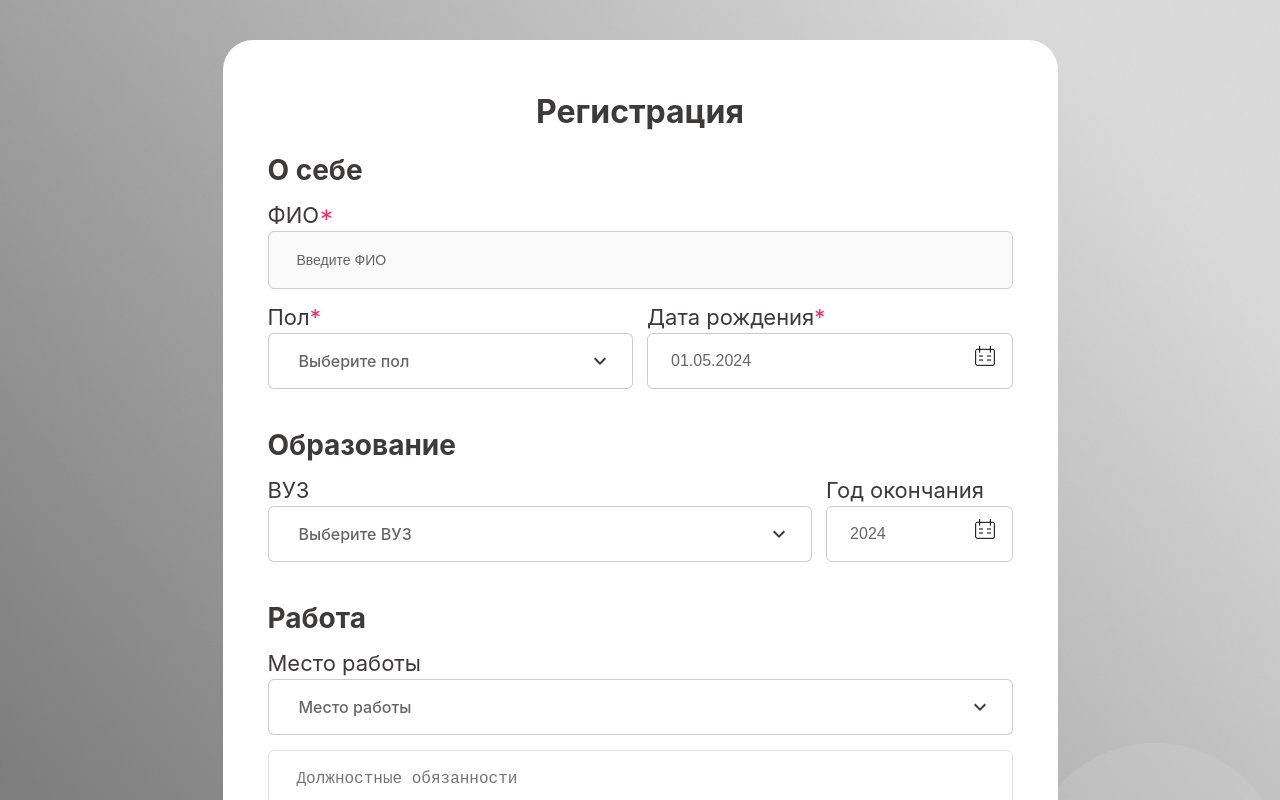
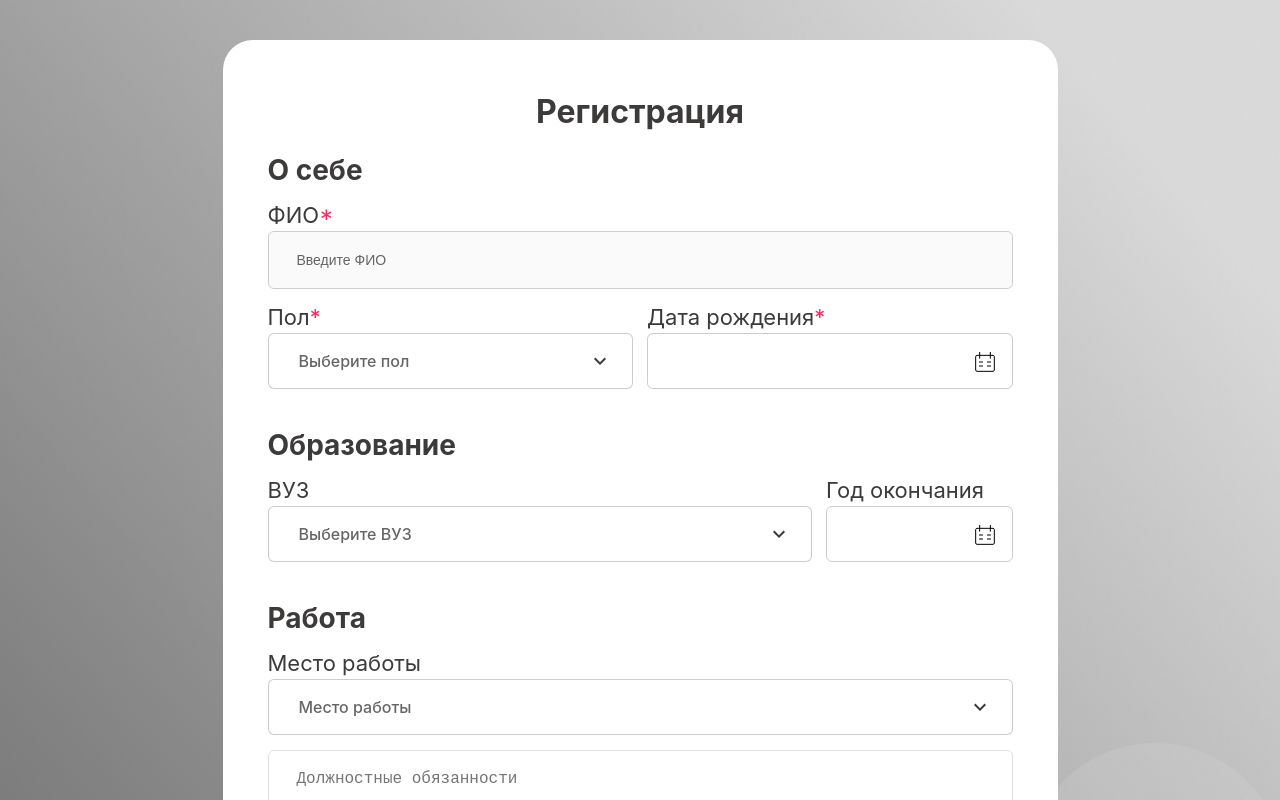
Before and after one commit to Bakirovildar/registration-test, a React (Create React App) app: page / in a window 1280 px wide. Built offline with nearby package versions, Linux system fonts and the light colour scheme.

Commit message:
добавил валидацию для каждого элемента

```diff
--- a/src/components/inputs/calendar/CustomCalendar.tsx
+++ b/src/components/inputs/calendar/CustomCalendar.tsx
@@ -13,7 +13,7 @@ interface ICustomCalendar {
 }
 
 export const CustomCalendar = ({ dateFormat, required, headTitle, isInvalid, onChange }: ICustomCalendar) => {
-    const [date, setDate] = useState<Nullable<Date>>(new Date())
+    const [date, setDate] = useState<Nullable<Date>>()
 
     useEffect(() => {
         onChange(date)
--- a/src/components/inputs/calendar/customCalendar.css
+++ b/src/components/inputs/calendar/customCalendar.css
@@ -1,7 +1,7 @@
 .calendar-icon {
     position: absolute;
     right: 18px;
-    top: 50%;
+    top: 57%;
 }
 
 .p-calendar {
--- a/src/components/selects/select.css
+++ b/src/components/selects/select.css
@@ -214,6 +214,6 @@
 
 .error-message {
     position: absolute;
-    color: red;
-    font-weight: '200';
+    color: #FF275B;;
+    font-weight: 200;
 }
--- a/src/pages/register/SignUp.tsx
+++ b/src/pages/register/SignUp.tsx
@@ -1,20 +1,18 @@
+import { Nullable } from "primereact/ts-helpers"
+import { useState } from 'react'
 import Button from '../../components/buttons/Button'
 import { InputComponent } from '../../components/inputs/InputComponent'
 import { TextareaComponent } from '../../components/inputs/TextareaComponent'
+import { CustomCalendar } from '../../components/inputs/calendar/CustomCalendar'
 import { SelectComponent } from '../../components/selects/SelectComponent'
 import { PersonalInfoComponent } from '../../features/register/PersonalInfoComponent'
-import { Nullable } from "primereact/ts-helpers";
+import { useSaveInfo } from '../../features/register/hooks'
 import './signUp.css'
-import { useEffect, useState } from 'react'
-import { CustomCalendar } from '../../components/inputs/calendar/CustomCalendar'
-import { useDispatch, useSelector } from 'react-redux'
-import { increment } from '../../store/reducers'
-import { useSaveInfo } from '../../features/register/hooks'
 
 export const SignUp = () => {
     const [date, setDate] = useState<Nullable<Date>>(null);
 
-    const { saveInfoHandler, fullName, clickSaveHandler, isInvalid, setBirthDate, setFullName, setGender } = useSaveInfo()
+    const { saveInfoHandler, fullName, clickSaveHandler, isInvalid, birthDate, setBirthDate, setFullName, setGender, gender } = useSaveInfo()
 
     return (
         <div className="signUp-container">
@@ -25,19 +23,19 @@ export const SignUp = () => {
                         headTitle='ФИО'
                         placeholder='Введите ФИО'
                         required={true}
-                        isInvalid={isInvalid}
+                        isInvalid={!fullName && isInvalid}
                         onChange={event => saveInfoHandler('fullName', event.target.value)} />
                     <div className='sign-justify'>
                         <SelectComponent
                             required
                             headTitle='Пол'
-                            isInvalid={isInvalid}
+                            isInvalid={!gender && isInvalid}
                             options={['Мужской', 'Женский']}
                             onChange={value => saveInfoHandler('gender', value)}
                             placeholder='Выберите пол' />
                         <CustomCalendar
                             headTitle='Дата рождения'
-                            isInvalid={isInvalid}
+                            isInvalid={!birthDate && isInvalid}
                             required
                             onChange={date => saveInfoHandler('birthDate', date ? date.toISOString() : '' )} />
                     </div>
```
